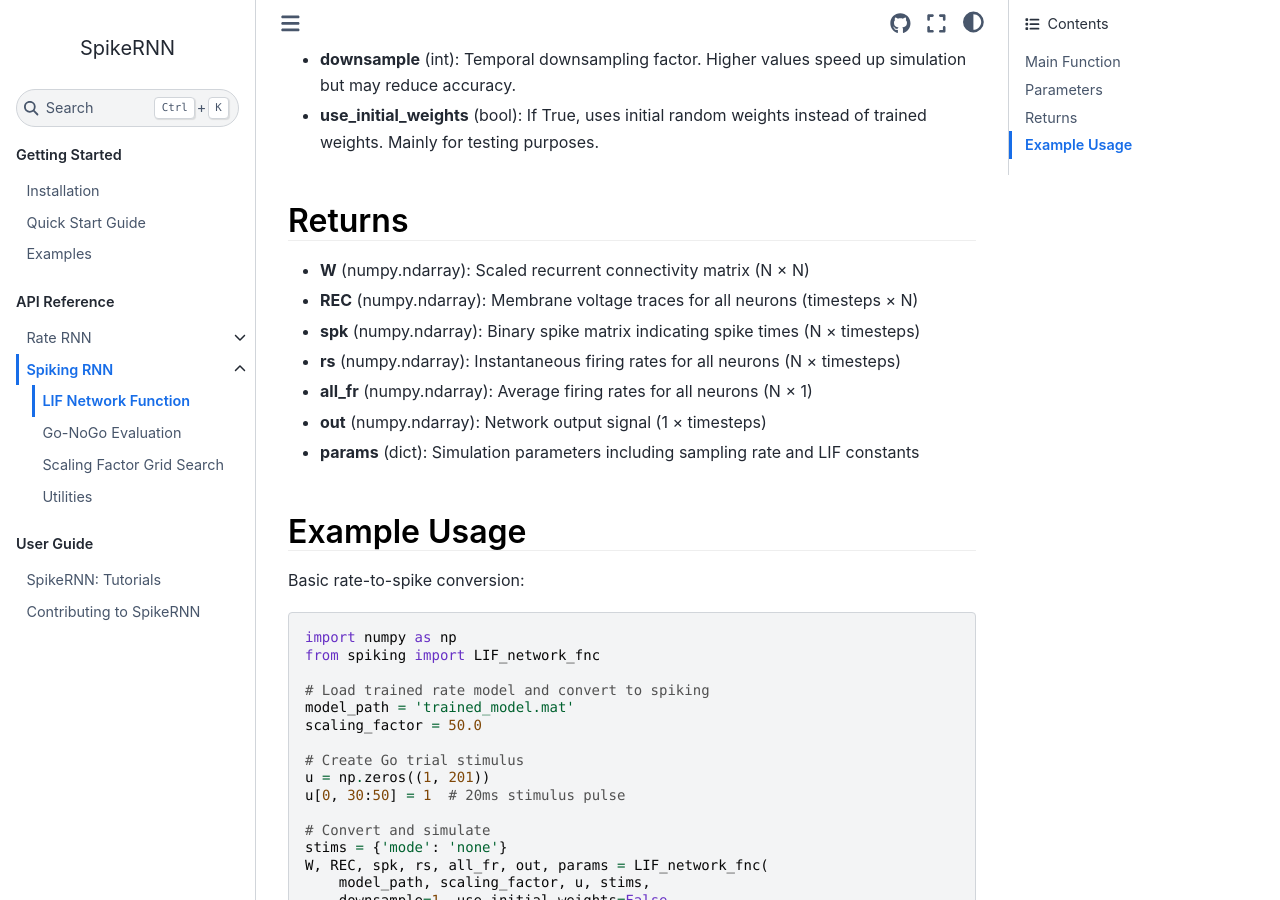
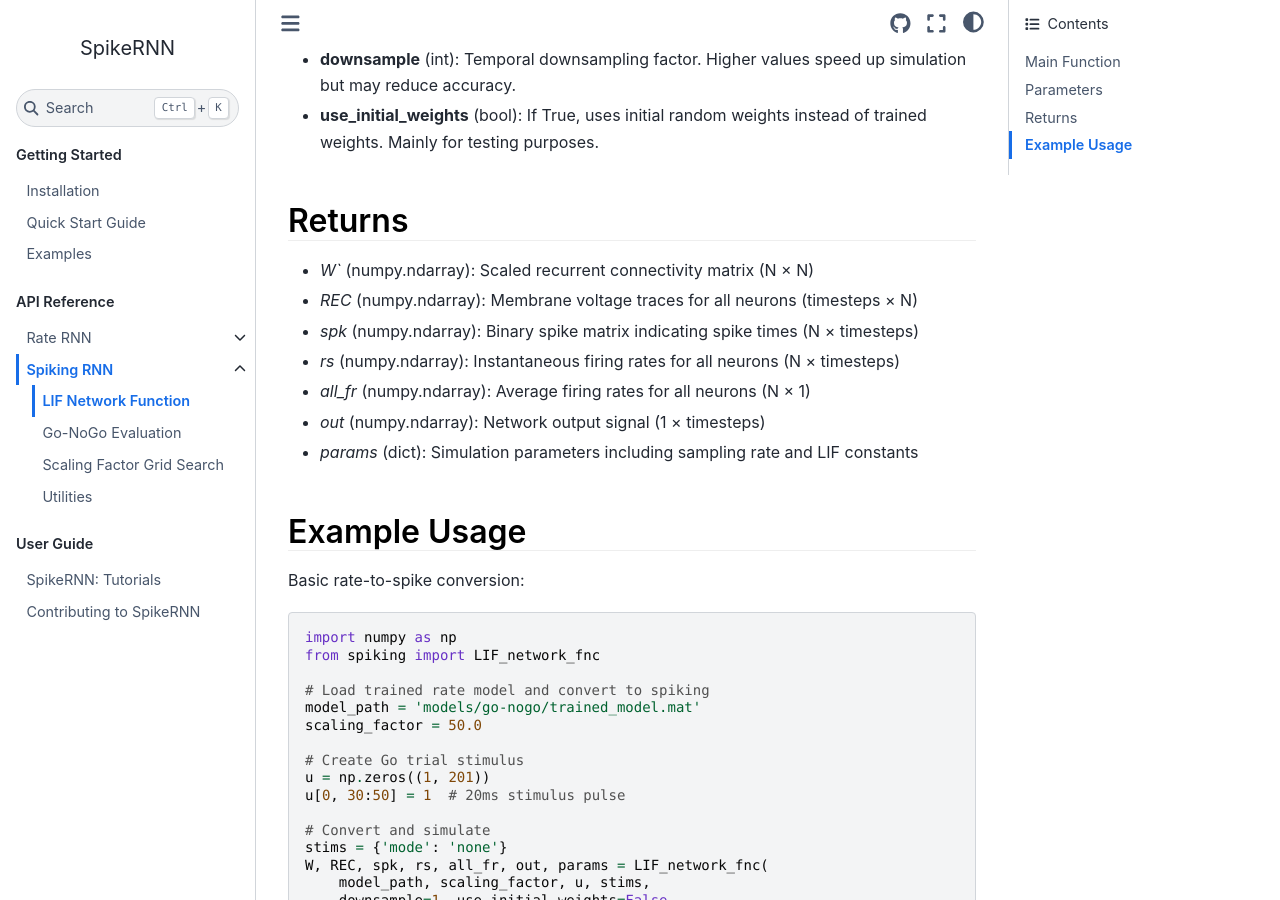
Before and after one commit to NuttidaLab/spikeRNN, a Sphinx documentation site: the page built from docs/api/spiking/lif_network.rst, in a window 1280 px wide and 900 px high, scrolled down 1344 px. Built offline with Sphinx 7.4.7 and the Sphinx Book theme 1.1.4, drawn with Linux system fonts in a browser that asks for light colours.

Commit message:
lif_network.rst

```diff
--- a/docs/api/spiking/lif_network.rst
+++ b/docs/api/spiking/lif_network.rst
@@ -52,13 +52,13 @@ Parameters
 Returns
 --------------------------------------------------------------------
 
-* **W** (numpy.ndarray): Scaled recurrent connectivity matrix (N × N)
-* **REC** (numpy.ndarray): Membrane voltage traces for all neurons (timesteps × N)
-* **spk** (numpy.ndarray): Binary spike matrix indicating spike times (N × timesteps)
-* **rs** (numpy.ndarray): Instantaneous firing rates for all neurons (N × timesteps)
-* **all_fr** (numpy.ndarray): Average firing rates for all neurons (N × 1)
-* **out** (numpy.ndarray): Network output signal (1 × timesteps)
-* **params** (dict): Simulation parameters including sampling rate and LIF constants
+* `W`` (numpy.ndarray): Scaled recurrent connectivity matrix (N × N)
+* `REC` (numpy.ndarray): Membrane voltage traces for all neurons (timesteps × N)
+* `spk` (numpy.ndarray): Binary spike matrix indicating spike times (N × timesteps)
+* `rs` (numpy.ndarray): Instantaneous firing rates for all neurons (N × timesteps)
+* `all_fr` (numpy.ndarray): Average firing rates for all neurons (N × 1)
+* `out` (numpy.ndarray): Network output signal (1 × timesteps)
+* `params` (dict): Simulation parameters including sampling rate and LIF constants
 
 Example Usage
 --------------------------------------------------------------------
@@ -71,7 +71,7 @@ Basic rate-to-spike conversion:
    from spiking import LIF_network_fnc
 
    # Load trained rate model and convert to spiking
-   model_path = 'trained_model.mat'
+   model_path = 'models/go-nogo/trained_model.mat'
    scaling_factor = 50.0
 
    # Create Go trial stimulus
```
